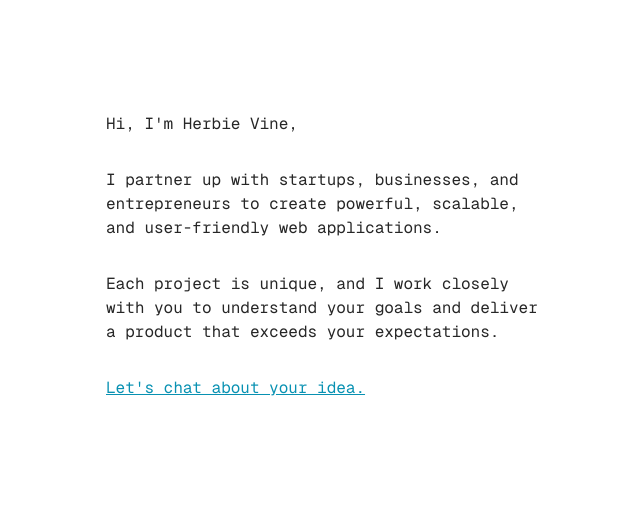
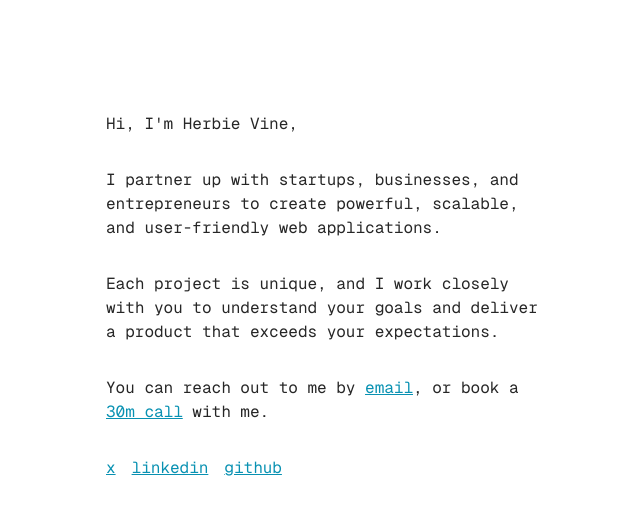
Before and after one commit to herbievine/herbievine.com, an Astro site: page / in a window 1280 px wide. Shown: the whole page, without its empty margins (6-646 px from the left). Built offline with nearby package versions, Linux system fonts and the light colour scheme; Astro itself is replaced by a stand-in of ours.

Commit message:
feat: add cal.com and socials

```diff
--- a/src/pages/index.astro
+++ b/src/pages/index.astro
@@ -46,9 +46,24 @@ import "../styles/globals.css"
         <!-- <p class="text-neutral-800">
           Projects take 3-5 months to complete, starting at €4,000 per month
         </p> -->
-        <a href="mailto:me@herbievine.com" class="text-cyan-600 underline">
-          Let's chat about your idea.
-        </a>
+        <p class="text-neutral-800">
+          You can reach out to me by
+          <a href="mailto:me@herbievine.com" class="text-cyan-600 underline">
+            email</a>, or book a
+          <a href="https://cal.com/herbievine/30min" class="text-cyan-600 underline">
+            30m call</a> with me.
+        </p>
+        <div class="flex items-center space-x-4">
+          <a href="https://x.com/herbievine" class="text-cyan-600 underline">
+            x
+          </a>
+          <a href="https://linkedin.com/in/herbievine" class="text-cyan-600 underline">
+            linkedin
+          </a>
+          <a href="https://github.com/herbievine" class="text-cyan-600 underline">
+            github
+          </a>
+        </div>
       </div>
     </div>
   </body>
```
